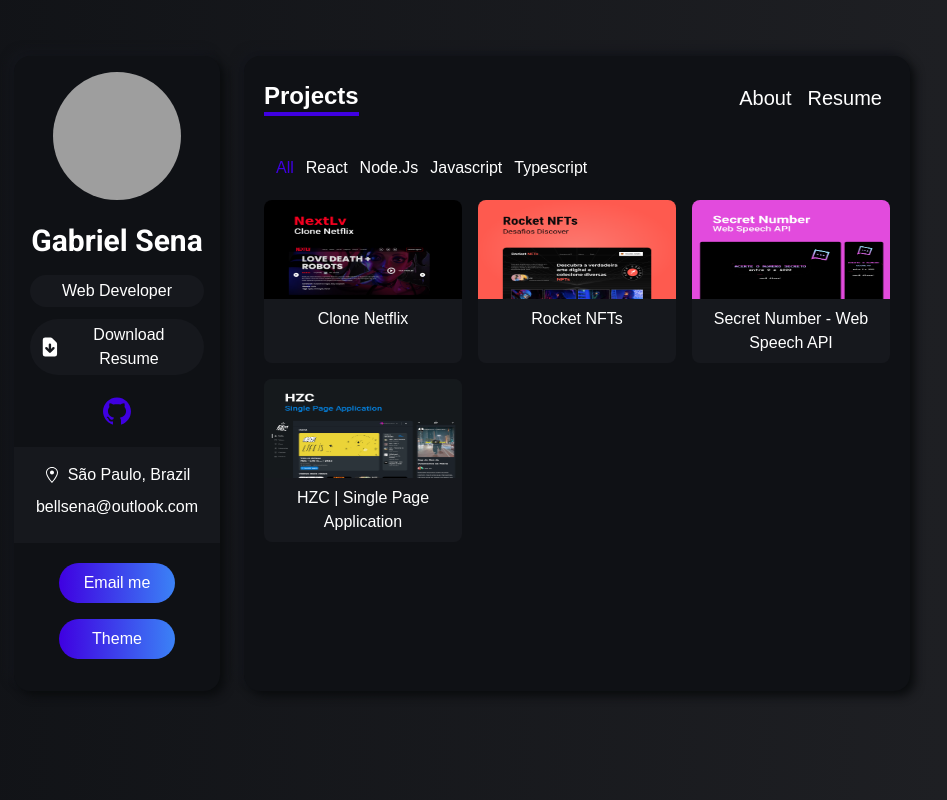
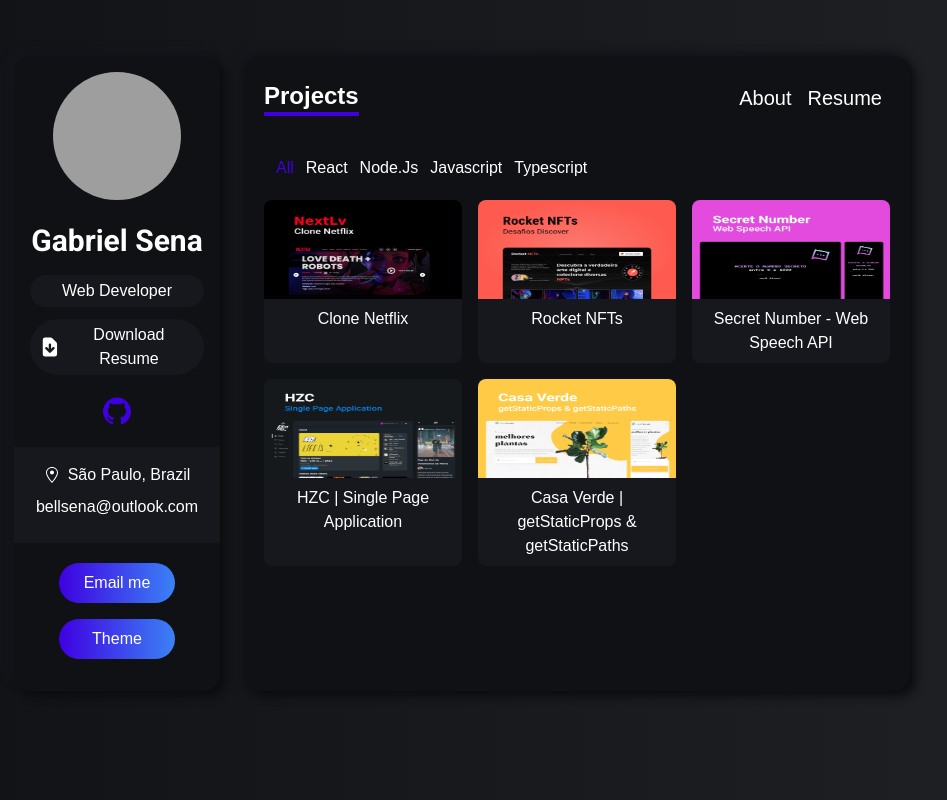
Before and after one commit to stardusteight-d4c/next-portfolio, a Next.js app: page /projects in a window 1280 px wide. Shown: the whole page, without its empty margins (178-1125 px from the left). Built offline with nearby package versions, Linux system fonts and the light colour scheme; grey boxes are pictures that could not be loaded.

Commit message:
add casa-verde

```diff
--- a/data.ts
+++ b/data.ts
@@ -147,4 +147,15 @@
     category: ['React'],
     key_techs: ['React', 'Next.js'],
   },
+  {
+    id: 5,
+    name: 'Casa Verde | getStaticProps & getStaticPaths',
+    description:
+      'Practicing using the getStaticProps and getStaticPaths features from Next.js by creating dynamic routes and stored data in a Content Management System (CMS). Using GraphQL queries to make requests to DatoCMS and generate routes through the Product ID with its respective data via getStaticProps.',
+    image_path: '/images/casaVerde.png',
+    deployed_url: 'https://casa-verde-inky-seven.vercel.app/',
+    github_url: 'https://github.com/stardusteight-d4c/casa-verde',
+    category: ['React'],
+    key_techs: ['React', 'Next.js'],
+  },
 ]
```
